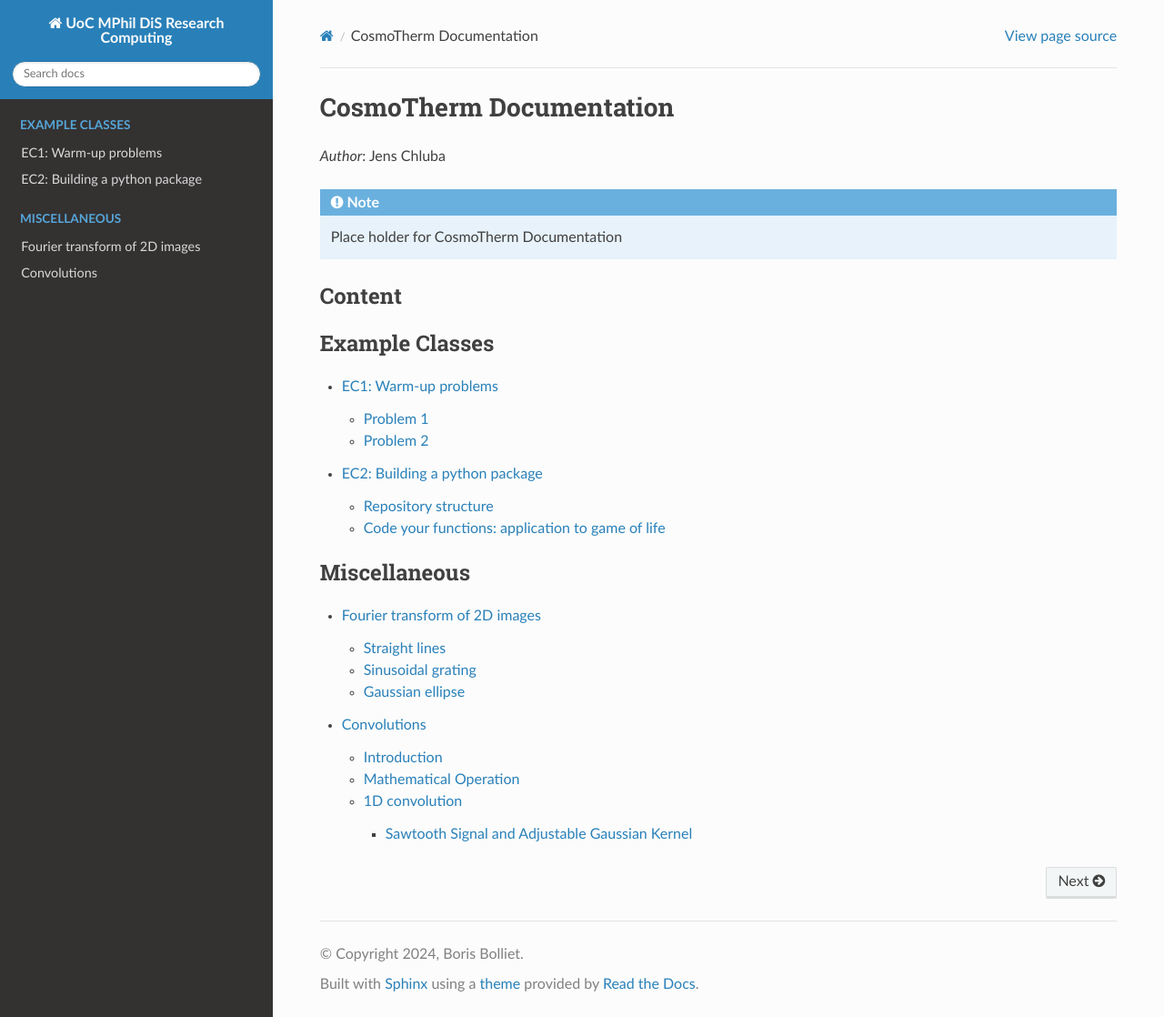
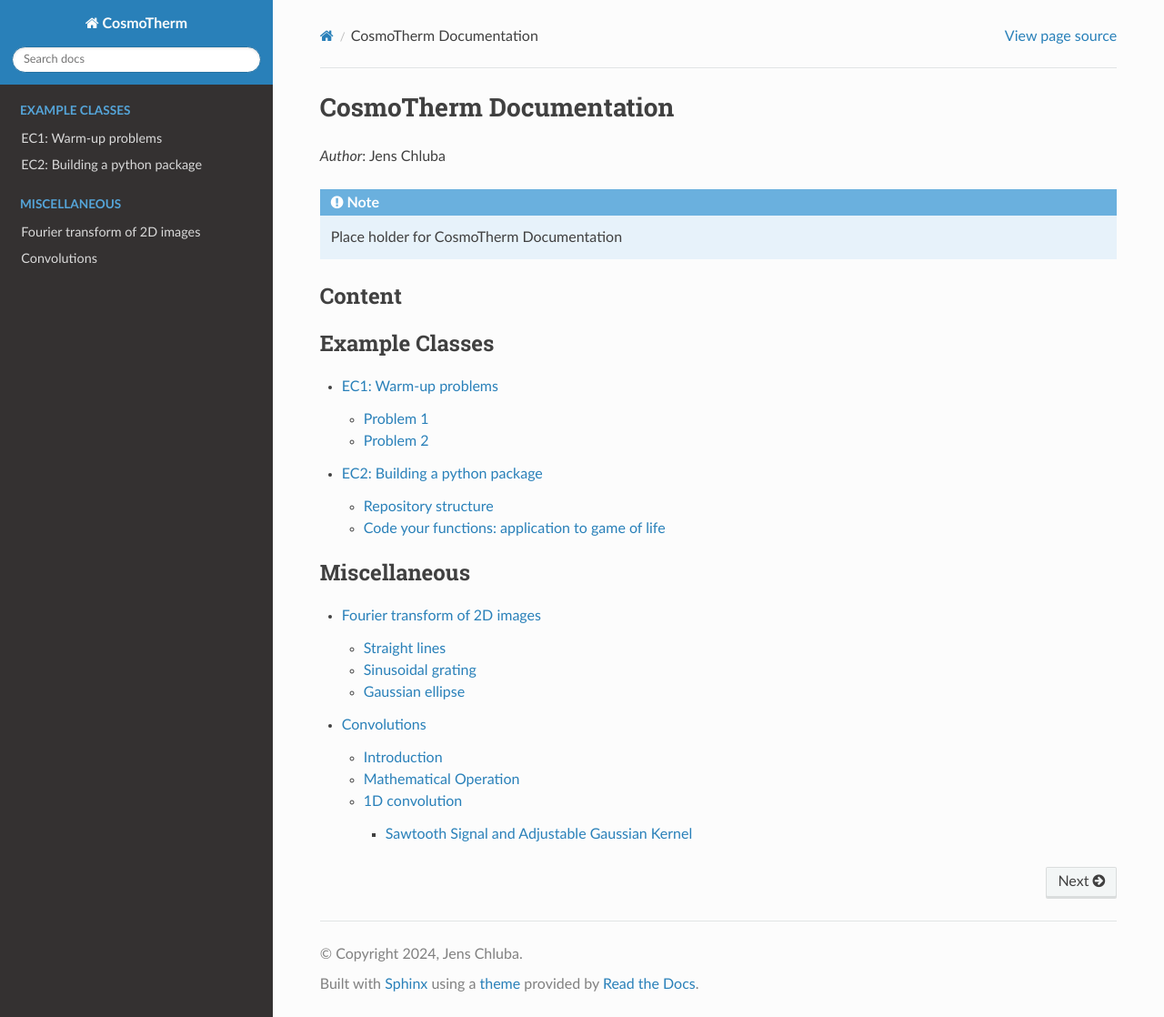
Before and after one commit to CMBSPEC/CosmoTherm-docs, a Sphinx documentation site: the page built from docs/index.rst, in a window 1280 px wide and 1118 px high. Shown: the whole window at 91% size. Built offline with Sphinx 7.4.7 and the Read the Docs theme 2.0.0, drawn with Linux system fonts in a browser that asks for light colours; pages that are not in the unit, such as notebooks, are missing from menus.

Commit message:
Update conf.py

```diff
--- a/docs/conf.py
+++ b/docs/conf.py
@@ -19,9 +19,9 @@
 
 # -- Project information -----------------------------------------------------
 
-project = 'UoC MPhil DiS Research Computing'
-copyright = '2024, Boris Bolliet'
-author = 'Boris Bolliet'
+project = 'CosmoTherm'
+copyright = '2024, Jens Chluba'
+author = 'Jens Chluba'
 
 # The full version, including alpha/beta/rc tags
 release = 'beta'
```
